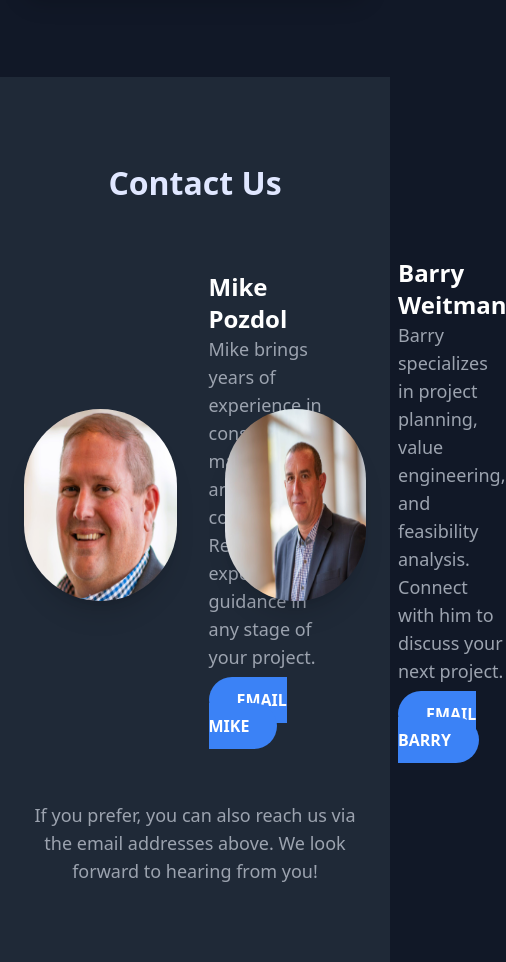
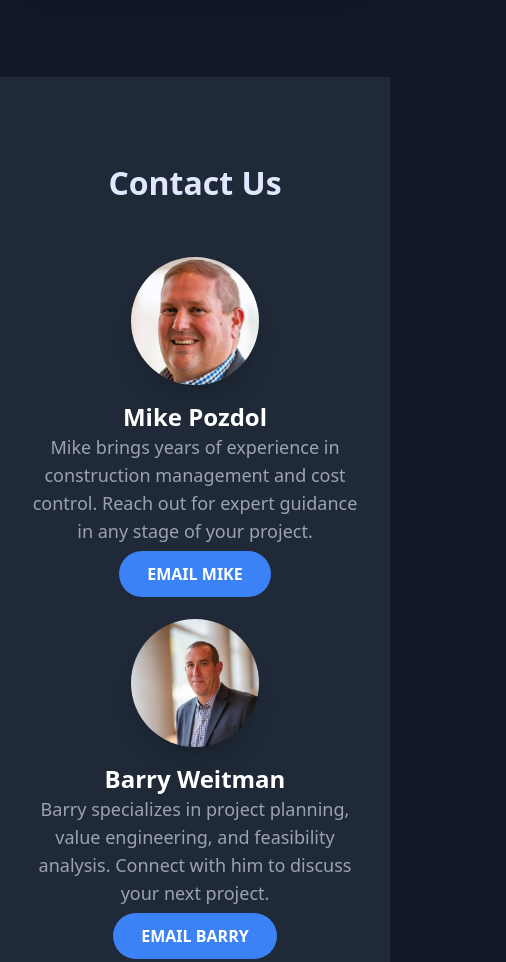
Before and after one commit to tavernkeep/eightthirtypartners, a plain HTML site: page index.html in a window 390 px wide. Shown: the part 1526-2488 px from the top of the page, 506 px wide, since content can reach past the window. Drawn offline with nearby package versions, Linux system fonts and the light colour scheme.

Commit message:
Update index.html

```diff
--- a/index.html
+++ b/index.html
@@ -164,58 +164,49 @@
         </div>
       </div>
     </section>
+<!-- Contact Section - Mobile Friendly -->
+<section class="py-20 px-6 bg-gray-800" id="contact">
+  <h2 class="section-title animate-fadeInUp text-center">Contact Us</h2>
+  <div class="flex flex-col sm:flex-row items-center sm:justify-center space-y-8 sm:space-y-0 sm:space-x-12 mt-12">
 
-    <!-- Contact Section with Left-Aligned Headshots -->
-    <section class="py-20 px-6 bg-gray-800" id="contact">
-      <h2 class="section-title animate-fadeInUp">Contact Us</h2>
-      <div class="flex items-center justify-center space-x-12 mt-12">
     <!-- Principal 1: Mike Pozdol -->
-        <div class="flex items-center animate-fadeInUp">
+    <div class="flex flex-col sm:flex-row items-center animate-fadeInUp">
       <img
         src="assets/mike headshot.jpg"
         alt="Mike Pozdol"
-            class="w-48 h-48 rounded-full mr-8 shadow-xl transform hover:scale-105 transition duration-300"
+        class="w-32 h-32 sm:w-48 sm:h-48 rounded-full mb-4 sm:mb-0 sm:mr-8 shadow-xl transform hover:scale-105 transition duration-300"
       />
-          <div class="text-left">
+      <div class="text-center sm:text-left">
         <h3 class="text-2xl font-semibold text-white">Mike Pozdol</h3>
         <p class="text-lg text-gray-400 mb-4">
-              Mike brings years of experience in construction management and
-              cost control. Reach out for expert guidance in any stage of your
-              project.
+          Mike brings years of experience in construction management and cost control.
+          Reach out for expert guidance in any stage of your project.
         </p>
-            <a href="mailto:mike@eightthirtypartners.com" class="custom-btn"
-              >Email Mike</a
-            >
+        <a href="mailto:mike@eightthirtypartners.com" class="custom-btn">Email Mike</a>
       </div>
     </div>
 
     <!-- Principal 2: Barry Weitman -->
-        <div
-          class="flex items-center animate-fadeInUp"
-          style="animation-delay: 0.2s"
-        >
+    <div class="flex flex-col sm:flex-row items-center animate-fadeInUp" style="animation-delay: 0.2s">
       <img
         src="assets/barry headshot.jpg"
         alt="Barry Weitman"
-            class="w-48 h-48 rounded-full mr-8 shadow-xl transform hover:scale-105 transition duration-300"
+        class="w-32 h-32 sm:w-48 sm:h-48 rounded-full mb-4 sm:mb-0 sm:mr-8 shadow-xl transform hover:scale-105 transition duration-300"
       />
-          <div class="text-left">
+      <div class="text-center sm:text-left">
         <h3 class="text-2xl font-semibold text-white">Barry Weitman</h3>
         <p class="text-lg text-gray-400 mb-4">
-              Barry specializes in project planning, value engineering, and
-              feasibility analysis. Connect with him to discuss your next
-              project.
+          Barry specializes in project planning, value engineering, and feasibility analysis.
+          Connect with him to discuss your next project.
         </p>
-            <a href="mailto:barry@eightthirtypartners.com" class="custom-btn"
-              >Email Barry</a
-            >
+        <a href="mailto:barry@eightthirtypartners.com" class="custom-btn">Email Barry</a>
       </div>
     </div>
   </div>
+
   <div class="text-center mt-12 text-lg text-gray-400 animate-fadeInUp">
     <p>
-          If you prefer, you can also reach us via the email addresses above. We
-          look forward to hearing from you!
+      If you prefer, you can also reach us via the email addresses above. We look forward to hearing from you!
     </p>
   </div>
 </section>
```
Lines whose indentation alone changed are shown as unchanged.
